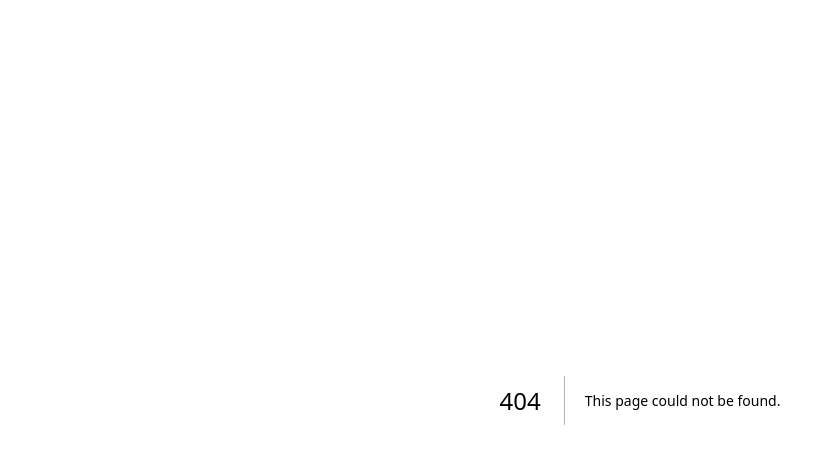
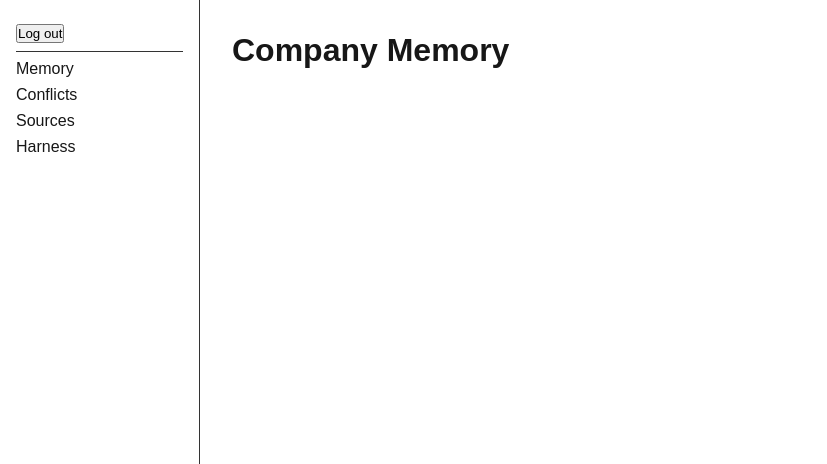
Before and after one commit to imraan95/AI-Org-Harness, a Next.js app in the folder apps/web/: page /memory in a window 1280 px wide. Before the commit this address had no page. Shown: the top 464 px of the page, without its empty margins (0-827 px from the left). Built offline with nearby package versions, Linux system fonts and the light colour scheme.

Commit message:
T069: static 4-pane authenticated shell

```diff
--- /dev/null
+++ b/apps/web/app/(shell)/actions.ts
@@ -0,0 +1,13 @@
+"use server";
+
+// T069: logout - deferred from T068 (nothing needed it yet), needed now
+// that there's a real nav to put it in.
+import { redirect } from "next/navigation";
+
+import { createClient } from "@/lib/supabase/server";
+
+export async function logout(): Promise<never> {
+  const supabase = await createClient();
+  await supabase.auth.signOut();
+  redirect("/login");
+}
--- /dev/null
+++ b/apps/web/app/(shell)/conflicts/page.tsx
@@ -0,0 +1,5 @@
+// T069: empty placeholder - T071 wires this up to harness-api's
+// /conflicts endpoint plus approve/edit/reject.
+export default function ConflictsPage() {
+  return <h1>Conflicts</h1>;
+}
--- /dev/null
+++ b/apps/web/app/(shell)/harness/page.tsx
@@ -0,0 +1,5 @@
+// T069: empty placeholder - T073 wires this up to the same context/search
+// path search_company_context() uses.
+export default function HarnessPage() {
+  return <h1>Harness</h1>;
+}
--- /dev/null
+++ b/apps/web/app/(shell)/layout.tsx
@@ -0,0 +1,43 @@
+// T069: the authenticated 4-pane shell - a nav with Memory, Conflicts,
+// Sources, Harness, wrapping every page in this route group. Middleware
+// (T068) already keeps anyone unauthenticated out of every route except
+// /login, so nothing extra is needed here to gate access - this layout
+// is reached only when logged in.
+import Link from "next/link";
+
+import { logout } from "./actions";
+
+const NAV_ITEMS = [
+  { href: "/memory", label: "Memory" },
+  { href: "/conflicts", label: "Conflicts" },
+  { href: "/sources", label: "Sources" },
+  { href: "/harness", label: "Harness" },
+];
+
+export default function ShellLayout({ children }: { children: React.ReactNode }) {
+  return (
+    <div style={{ display: "flex", minHeight: "100vh", fontFamily: "sans-serif" }}>
+      <nav
+        style={{
+          width: 200,
+          borderRight: "1px solid #333",
+          padding: "1.5rem 1rem",
+          display: "flex",
+          flexDirection: "column",
+          gap: 8,
+        }}
+      >
+        <form action={logout}>
+          <button type="submit">Log out</button>
+        </form>
+        <hr style={{ width: "100%", border: "none", borderTop: "1px solid #333" }} />
+        {NAV_ITEMS.map((item) => (
+          <Link key={item.href} href={item.href}>
+            {item.label}
+          </Link>
+        ))}
+      </nav>
+      <main style={{ flex: 1, padding: "2rem" }}>{children}</main>
+    </div>
+  );
+}
--- /dev/null
+++ b/apps/web/app/(shell)/memory/page.tsx
@@ -0,0 +1,5 @@
+// T069: empty placeholder - T070 wires this up to harness-api's
+// /context/* endpoints.
+export default function MemoryPage() {
+  return <h1>Company Memory</h1>;
+}
--- /dev/null
+++ b/apps/web/app/(shell)/sources/page.tsx
@@ -0,0 +1,5 @@
+// T069: empty placeholder - T072 wires this up to a knowledge item's
+// `sources` field.
+export default function SourcesPage() {
+  return <h1>Sources</h1>;
+}
```
Also changed, not shown: apps/web/app/page.tsx (+4 -66 lines), 1 other file (tests, documents, lock files or other folders).
